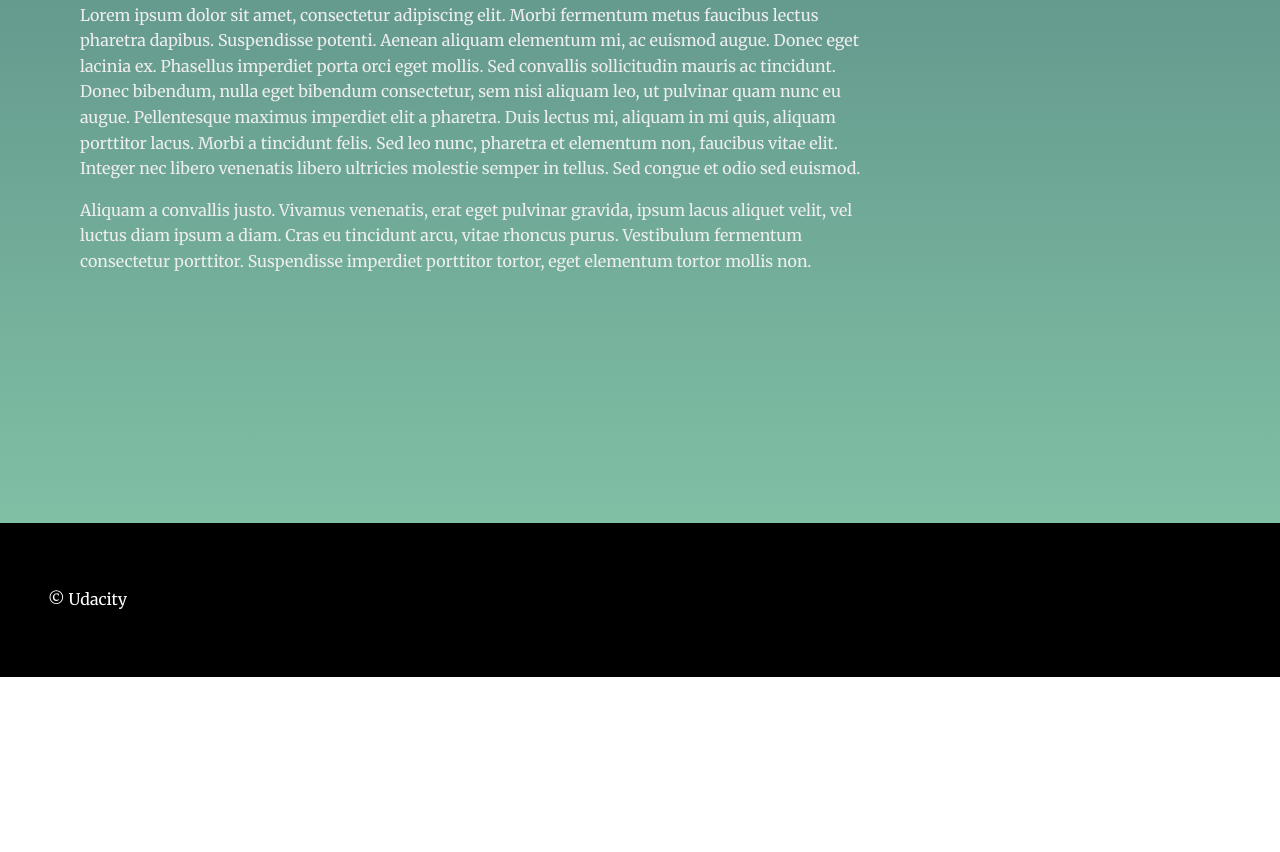
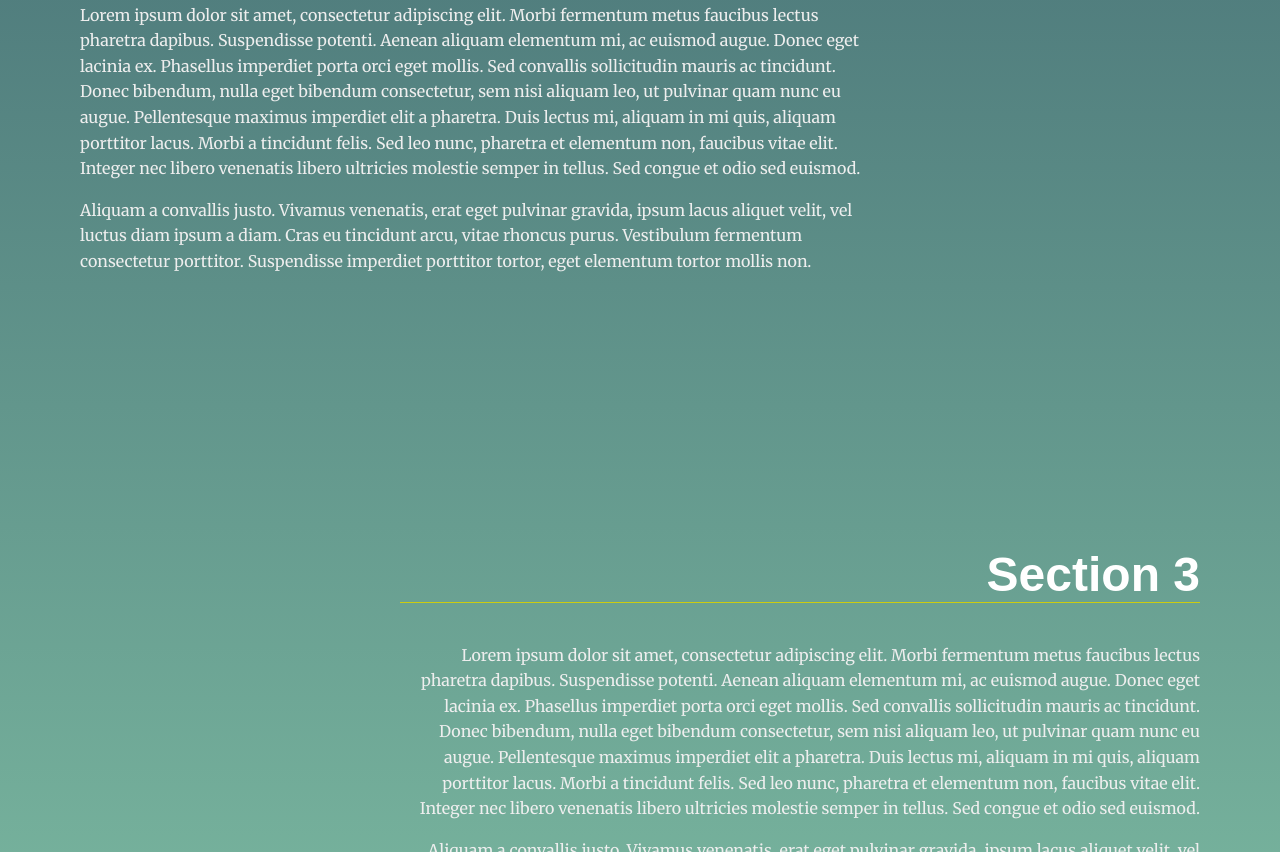
Before and after one commit to 01158765343/landing-page, a plain HTML site: page index.html in a window 1280 px wide. Shown: the part 1948-2800 px from the top of the page. Before the commit the page ends 2625 px from the top, so only its background shows below. Drawn offline with Linux system fonts and the light colour scheme.

Commit message:
section 4

```diff
--- a/index.html
+++ b/index.html
@@ -53,6 +53,14 @@
         <p>Aliquam a convallis justo. Vivamus venenatis, erat eget pulvinar gravida, ipsum lacus aliquet velit, vel luctus diam ipsum a diam. Cras eu tincidunt arcu, vitae rhoncus purus. Vestibulum fermentum consectetur porttitor. Suspendisse imperdiet porttitor tortor, eget elementum tortor mollis non.</p>
       </div>
     </section>
+    <section id="section4" data-nav="Section 4">
+      <div class="landing__container">
+        <h2>Section 3</h2>
+        <p>Lorem ipsum dolor sit amet, consectetur adipiscing elit. Morbi fermentum metus faucibus lectus pharetra dapibus. Suspendisse potenti. Aenean aliquam elementum mi, ac euismod augue. Donec eget lacinia ex. Phasellus imperdiet porta orci eget mollis. Sed convallis sollicitudin mauris ac tincidunt. Donec bibendum, nulla eget bibendum consectetur, sem nisi aliquam leo, ut pulvinar quam nunc eu augue. Pellentesque maximus imperdiet elit a pharetra. Duis lectus mi, aliquam in mi quis, aliquam porttitor lacus. Morbi a tincidunt felis. Sed leo nunc, pharetra et elementum non, faucibus vitae elit. Integer nec libero venenatis libero ultricies molestie semper in tellus. Sed congue et odio sed euismod.</p>
+
+        <p>Aliquam a convallis justo. Vivamus venenatis, erat eget pulvinar gravida, ipsum lacus aliquet velit, vel luctus diam ipsum a diam. Cras eu tincidunt arcu, vitae rhoncus purus. Vestibulum fermentum consectetur porttitor. Suspendisse imperdiet porttitor tortor, eget elementum tortor mollis non.</p>
+      </div>
+    </section>
   </main>
   <footer class="page__footer">
     <p>&copy Udacity</p>
```
